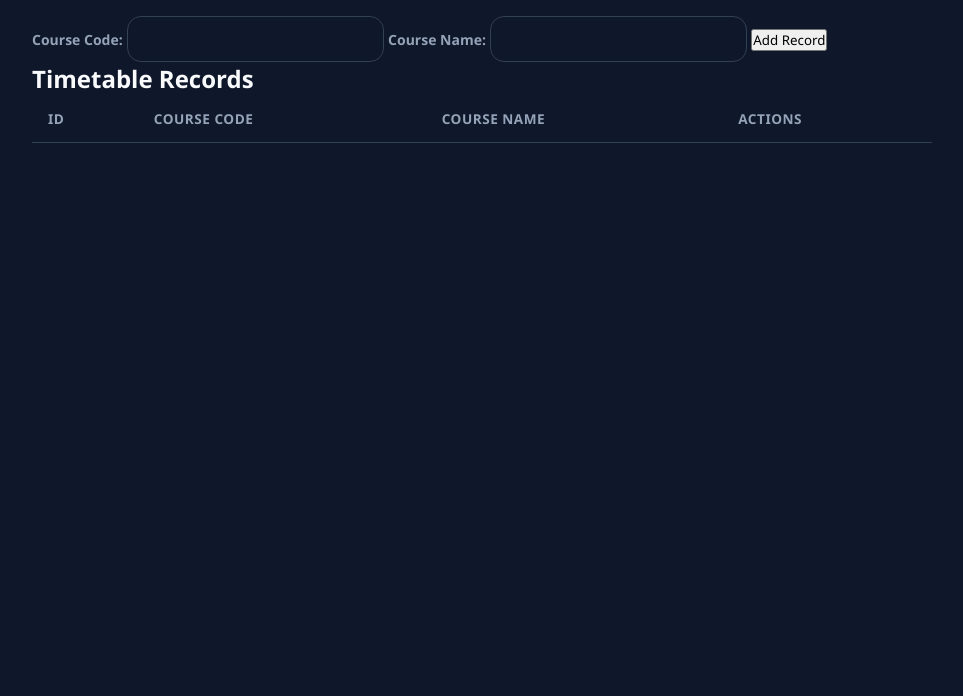
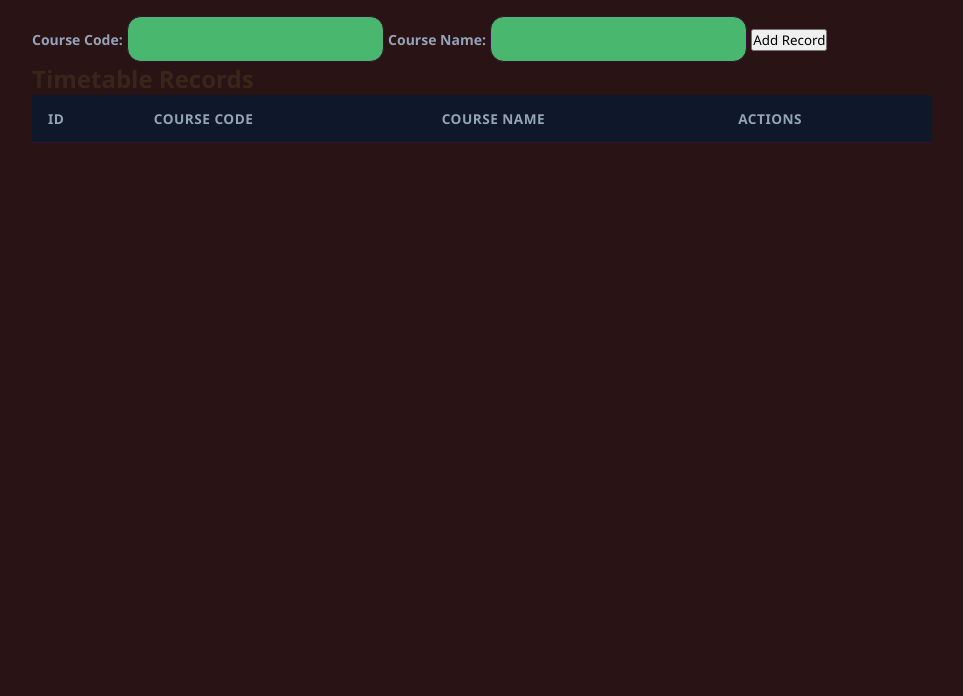
Before and after one commit to TemboErnest/student-timetable-goals-1, a plain HTML site: page frontend/index.html in a window 1280 px wide. Shown: the part 104-800 px from the top of the page, without its empty margins (158-1121 px from the left). Drawn offline with Linux system fonts and the light colour scheme; no server answers.

Commit message:
Initial commit

```diff
--- a/frontend/styles.css
+++ b/frontend/styles.css
@@ -1,12 +1,12 @@
 :root {
-  --primary-color: #6366f1;
-  --primary-hover: #4f46e5;
-  --bg-color: #0f172a;
-  --card-bg: #1e293b;
-  --text-main: #f8fafc;
+  --primary-color: #0b100d;
+  --primary-hover: #101f22;
+  --bg-color: #291314;
+  --card-bg: #0b1526;
+  --text-main: #47352290;
   --text-muted: #94a3b8;
-  --border-color: #334155;
-  --danger-color: #ef4444;
+  --border-color: #351031;
+  --danger-color: #0f6d17;
   --danger-hover: #dc2626;
   --warning-color: #f59e0b;
 }
@@ -45,10 +45,11 @@ h1 {
 .card {
   background-color: var(--card-bg);
   border: 1px solid var(--border-color);
-  border-radius: 20px; /* Softer, bubble-like rounded corners */
+  border-radius: 20px;
+  /* Softer, bubble-like rounded corners */
   padding: 28px;
   margin-bottom: 2rem;
-  box-shadow: 0 10px 25px -5px rgba(0, 0, 0, 0.4);
+  box-shadow: 0 10px 25px -5px rgba(59, 5, 5, 0.4);
 }
 
 .card h2 {
@@ -77,9 +78,10 @@ label {
 }
 
 input[type="text"] {
-  background-color: #0f172a;
+  background-color: #4ab76f;
   border: 1px solid var(--border-color);
-  border-radius: 14px; /* Rounded pill inputs */
+  border-radius: 14px;
+  /* Rounded pill inputs */
   padding: 12px 16px;
   color: #fff;
   font-size: 0.95rem;
@@ -95,7 +97,8 @@ input[type="text"]:focus {
 /* Bubble Button Styling */
 .btn {
   padding: 12px 24px;
-  border-radius: 50px; /* Fully rounded bubble look */
+  border-radius: 50px;
+  /* Fully rounded bubble look */
   border: none;
   font-weight: 600;
   cursor: pointer;
@@ -109,12 +112,12 @@ input[type="text"]:focus {
 }
 
 .btn-primary {
-  background: linear-gradient(135deg, #6366f1 0%, #4f46e5 100%);
+  background: linear-gradient(135deg, #6366f1 0%, #891b4f 100%);
   color: white;
 }
 
 .btn-primary:hover {
-  background: linear-gradient(135deg, #4f46e5 0%, #4338ca 100%);
+  background: linear-gradient(135deg, #4f46e5 0%, #4ed137 100%);
   box-shadow: 0 6px 16px rgba(99, 102, 241, 0.4);
 }
 
@@ -186,7 +189,8 @@ tbody td {
   background-color: rgba(99, 102, 241, 0.15);
   color: #818cf8;
   padding: 6px 12px;
-  border-radius: 50px; /* Bubble badge */
+  border-radius: 50px;
+  /* Bubble badge */
   font-weight: 600;
   font-size: 0.85rem;
   border: 1px solid rgba(99, 102, 241, 0.3);
```
Also changed, not shown: 1 other file.
